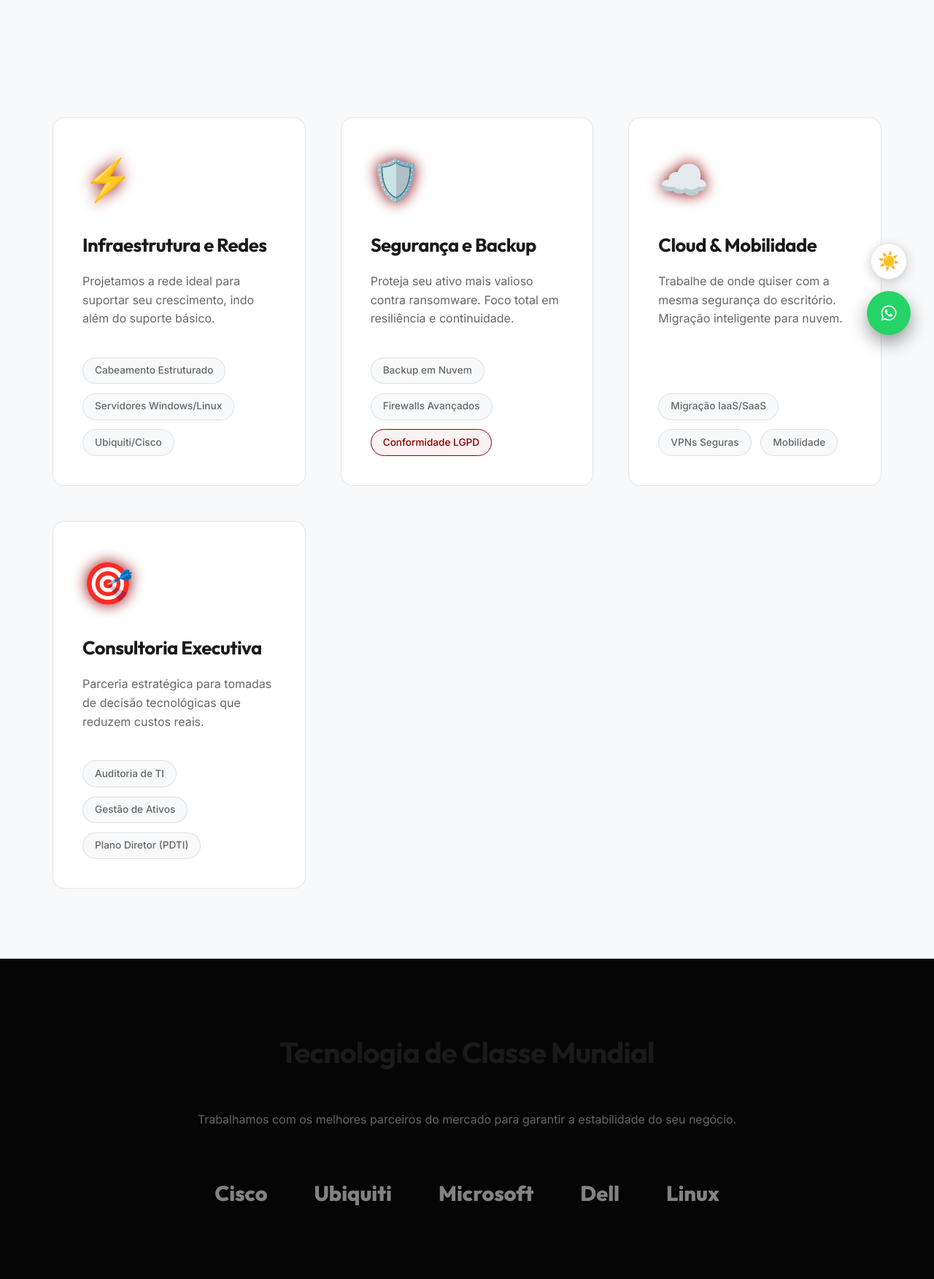
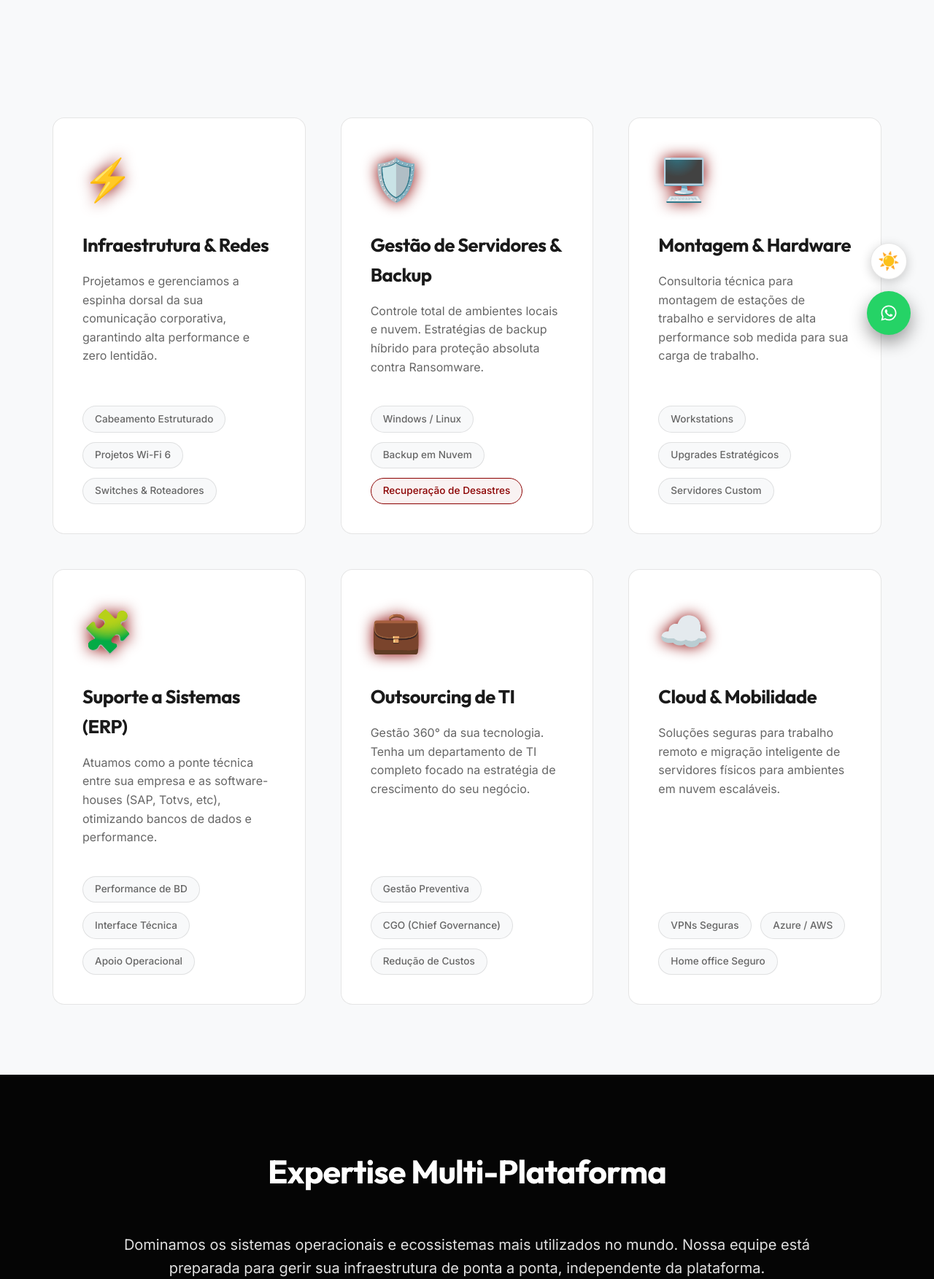
Before and after one commit to NicholasJoazeiro/ZRS-Inform-tica, a Node server app: template views/pages/servicos.ejs in a window 1280 px wide. Shown: the part 309-2062 px from the top of the page at 73% size. Run offline with Node 20, Linux system fonts and the light colour scheme; the template is opened without the code that fills it, so the values that code supplies are empty.

Commit message:
Update favicon and finalize remaining portal refinements

```diff
--- a/package.json
+++ b/package.json
@@ -6,12 +6,16 @@
   "scripts": {
     "start": "node server.js",
     "dev": "nodemon server.js",
-    "build": "node build.js"
+    "build": "node build.js",
+    "deploy": "gh-pages -d dist"
   },
   "dependencies": {
     "compression": "^1.7.4",
     "ejs": "^3.1.9",
     "express": "^4.18.2",
     "helmet": "^7.1.0"
+  },
+  "devDependencies": {
+    "gh-pages": "^6.3.0"
   }
 }
--- a/server.js
+++ b/server.js
@@ -33,7 +33,7 @@ const mockBlogs = [
         id: 1,
         slug: 'como-proteger-sua-empresa-contra-ransomware',
         title: 'Como proteger sua empresa contra Ransomware',
-        date: '10 Jun 2026',
+        date: '02 Abr 2026',
         excerpt: 'Descubra as melhores práticas e ferramentas para blindar a rede do seu negócio contra ataques sequestradores de dados.',
         content: '<p>A segurança da informação tornou-se uma pauta crítica para empresas de todos os portes. O <strong>ransomware</strong>, um tipo de malware que criptografa os dados e exige resgate para liberar o acesso, tem sido uma das ameaças mais severas. Para se proteger, invista em firewalls de nova geração, mantenha seus sistemas e softwares rigorosamente atualizados, eduque sua equipe para não clicar em links suspeitos e, acima de tudo, tenha uma política de <strong>backup em nuvem imutável e descentralizada</strong>. Se sua rede for comprometida, um backup limpo é a única garantia de retomada das operações sem perdas financeiras absurdas.</p>'
     },
@@ -41,7 +41,7 @@ const mockBlogs = [
         id: 2,
         slug: 'vantagens-da-terceirizacao-de-ti-no-vale-do-sinos',
         title: 'Vantagens da Terceirização de TI no Vale do Sinos',
-        date: '02 Jun 2026',
+        date: '02 Abr 2026',
         excerpt: 'Entenda por que empresas locais estão migrando para o modelo de atendimento contratual preventivo.',
         content: '<p>Profissionalizar a TI muitas vezes significa parar de "apagar incêndios". O modelo de outsourcing, ou terceirização, permite que indústrias e comércios no Vale do Sinos transfiram a responsabilidade de gerir redes e suporte técnico para especialistas focados em resultados contínuos. As vantagens incluem <strong>redução de custos operacionais (até 30%)</strong>, monitoramento 24/7 para identificar falhas antes que elas parem a sua equipe e o cumprimento total das regulamentações complexas da <strong>LGPD</strong>, garantindo mais previsibilidade financeira do que um suporte pontual "quebra-conserta".</p>'
     },
@@ -49,7 +49,7 @@ const mockBlogs = [
         id: 3,
         slug: 'o-que-e-cabeamento-estruturado',
         title: 'O que é Cabeamento Estruturado?',
-        date: '25 Mai 2026',
+        date: '02 Abr 2026',
         excerpt: 'Um guia rápido sobre a espinha dorsal da sua comunicação de dados e voz.',
         content: '<p>Se o servidor é o cérebro da infraestrutura, o cabeamento é o sistema nervoso. O <strong>cabeamento estruturado</strong> é um método padronizado para desenhar e instalar sistemas de cabeamento de maneira que ele suporte múltiplas aplicações de tráfego, garantindo performance e facilitando manutenções ou futuras expansões. Evite os "fios emaranhados" que causam lentidão extrema e defeitos intermitentes. Um bom projeto padronizado utiliza normas ISO/EIA/TIA, garantindo durabilidade de até 10 anos da rede local.</p>'
     },
@@ -57,7 +57,7 @@ const mockBlogs = [
         id: 4,
         slug: 'migracao-para-nuvem-por-onde-comecar',
         title: 'Migração para Nuvem: Por onde começar?',
-        date: '15 Mai 2026',
+        date: '02 Abr 2026',
         excerpt: 'Saiba quais sistemas do seu ERP ou arquivos locais devem ir primeiro para a Cloud.',
         content: '<p>A jornada para a nuvem não precisa (e nem deve) ser feita toda de uma vez. O caminho mais recomendado é iniciar por serviços periféricos não-críticos, como o e-mail corporativo ou o armazenamento de backups de cold-storage. Com o tempo e o ganho de confiança na disponibilidade do ambiente Cloud, sistemas pesados de ERP e bancos de dados transacionais podem ser mapeados e migrados. Trabalhar com um consultor garante que o processo aconteça sem downtime (tempo de inatividade) para sua equipe.</p>'
     },
@@ -65,9 +65,49 @@ const mockBlogs = [
         id: 5,
         slug: 'melhorando-o-sinal-wi-fi-na-sua-empresa',
         title: 'Melhorando o sinal Wi-Fi na sua empresa',
-        date: '04 Mai 2026',
+        date: '02 Abr 2026',
         excerpt: 'Dicas essenciais para eliminar zonas de sombra de conectividade no ambiente de trabalho.',
         content: '<p>O Wi-Fi da empresa caindo constantemente é um dos maiores gargalos de produtividade. Primeiro: o roteador comum da operadora não foi projetado para dezenas de dispositivos. O investimento em <strong>Access Points (APs) gerenciáveis</strong> de nível corporativo (como os da Cisco ou Ubiquiti) e a elaboração de um <em>site survey</em> resolvem 95% do problema. Esses sistemas corporativos sabem fazer o <em>roaming</em> eficiente (transição entre os roteadores) e dividem o tráfego de convidados da rede interna corporativa.</p>'
+    },
+    {
+        id: 6,
+        slug: 'montagem-de-maquinas-performance-sob-medida',
+        title: 'Montagem de Máquinas: Performance sob medida',
+        date: '02 Abr 2026',
+        excerpt: 'Por que o hardware customizado é a melhor escolha para engenharia, design e servidores.',
+        content: '<p>Muitas vezes, as estações de trabalho "de prateleira" não entregam o desempenho necessário para softwares pesados de renderização ou grandes bases de dados. A <strong>consultoria em hardware</strong> foca em entender o gargalo da sua operação — seja ele processamento, memória ou I/O de disco — para montar máquinas que entregam o máximo de ROI. O uso de componentes certificados garante não só velocidade, mas a <strong>estabilidade térmica e longevidade</strong> que sua empresa precisa.</p>'
+    },
+    {
+        id: 7,
+        slug: 'suporte-ti-para-sistemas-erp',
+        title: 'Suporte TI para Sistemas ERP (SAP, Totvs, etc)',
+        date: '02 Abr 2026',
+        excerpt: 'Como uma TI especializada ajuda na comunicação com as software-houses.',
+        content: '<p>Um dos maiores problemas das empresas é a "briga" entre o suporte do sistema de gestão e a infraestrutura de rede. Nossa equipe atua como a <strong>ponte técnica</strong>, garantindo que o banco de dados esteja otimizado, que as permissões de rede estejam corretas e que a latência não atrapalhe o fechamento do mês. Ter um suporte de TI que entende as necessidades de um ERP economiza horas de chamados inúteis e garante que seu sistema nunca pare por culpa da rede.</p>'
+    },
+    {
+        id: 8,
+        slug: 'backup-hibrido-a-estrategia-vencedora',
+        title: 'Backup Híbrido: A Estratégia Vencedora',
+        date: '02 Abr 2026',
+        excerpt: 'Entenda por que você deve ter cópias locais e na nuvem simultaneamente.',
+        content: '<p>A regra 3-2-1 de backup continua sendo o padrão ouro: 3 cópias, em 2 mídias diferentes, sendo 1 fora do site. O <strong>backup híbrido</strong> une a velocidade de recuperação do backup local (via NAS ou Servidor dedicado) com a segurança extrema da imutabilidade na nuvem (Cloud). Em caso de um desastre físico, seus dados estão seguros fora da empresa. Em caso de uma deleção acidental, a recuperação é instantânea via rede local.</p>'
+    },
+    {
+        id: 9,
+        slug: 'gestao-de-servidores-estabilidade-e-lucro',
+        title: 'Gestão de Servidores: Estabilidade é Lucro',
+        date: '02 Abr 2026',
+        excerpt: 'Monitoramento proativo que evita paradas inesperadas na sua produção.',
+        content: '<p>Um servidor que para por 1 hora pode significar milhares de reais em prejuízo. A <strong>gestão proativa de servidores</strong> utiliza ferramentas de monitoramento em tempo real que nos avisam sobre falhas de hardware iminentes, falta de espaço em disco ou picos excessivos de carga antes que eles causem um travamento. Manter o ambiente atualizado e seguro não é opcional, é o que garante que sua equipe de vendas e produção continue faturando sem interrupções.</p>'
+    },
+    {
+        id: 10,
+        slug: 'outsourcing-de-ti-o-parceiro-estratégico',
+        title: 'Outsourcing de TI: O Parceiro Estratégico',
+        date: '02 Abr 2026',
+        excerpt: 'Como transformar a tecnologia de centro de custo em motor de crescimento.',
+        content: '<p>Contratar uma consultoria de TI completa (Outsourcing) é permitir que sua empresa foque no que ela faz de melhor. Nós assumimos a responsabilidade total pela governança digital, desde o suporte ao usuário final até o planejamento do orçamento anual de tecnologia. Com reuniões de alinhamento estratégico, garantimos que a TI esteja sempre um passo à frente das necessidades do negócio, antecipando investimentos e evitando "sustos" financeiros com infraestrutura.</p>'
     }
 ];
 
--- a/views/pages/index.ejs
+++ b/views/pages/index.ejs
@@ -165,8 +165,8 @@
     display: flex;
     align-items: center;
     position: relative;
-    background: linear-gradient(rgba(0, 0, 0, 0.7), rgba(0, 0, 0, 0.85)),
-                url('https://images.unsplash.com/photo-1558494949-ef010cbdcc31?ixlib=rb-1.2.1&auto=format&fit=crop&w=1950&q=80') center/cover;
+    background: linear-gradient(rgba(0, 0, 0, 0.75), rgba(0, 0, 0, 0.9)),
+                url('<%= basePath %>/assets/images/hero-bg-v3.png') center/cover;
     overflow: hidden;
 }
 
--- a/views/pages/servicos.ejs
+++ b/views/pages/servicos.ejs
@@ -12,45 +12,67 @@
         <div class="container grid-dynamic">
             <div class="glass-card service-card reveal" style="--delay: 0.1s">
                 <div class="card-icon glow-icon">⚡</div>
-                <h3 class="service-name">Infraestrutura e Redes</h3>
-                <p>Projetamos a rede ideal para suportar seu crescimento, indo além do suporte básico.</p>
+                <h3 class="service-name">Infraestrutura & Redes</h3>
+                <p>Projetamos e gerenciamos a espinha dorsal da sua comunicação corporativa, garantindo alta performance e zero lentidão.</p>
                 <div class="service-tags">
                     <span>Cabeamento Estruturado</span>
-                    <span>Servidores Windows/Linux</span>
-                    <span>Ubiquiti/Cisco</span>
+                    <span>Projetos Wi-Fi 6</span>
+                    <span>Switches & Roteadores</span>
                 </div>
             </div>
 
             <div class="glass-card service-card reveal" style="--delay: 0.2s">
                 <div class="card-icon glow-icon">🛡️</div>
-                <h3 class="service-name">Segurança e Backup</h3>
-                <p>Proteja seu ativo mais valioso contra ransomware. Foco total em resiliência e continuidade.</p>
+                <h3 class="service-name">Gestão de Servidores & Backup</h3>
+                <p>Controle total de ambientes locais e nuvem. Estratégias de backup híbrido para proteção absoluta contra Ransomware.</p>
                 <div class="service-tags">
+                    <span>Windows / Linux</span>
                     <span>Backup em Nuvem</span>
-                    <span>Firewalls Avançados</span>
-                    <span class="tag-alert">Conformidade LGPD</span>
+                    <span class="tag-alert">Recuperação de Desastres</span>
                 </div>
             </div>
 
             <div class="glass-card service-card reveal" style="--delay: 0.3s">
-                <div class="card-icon glow-icon">☁️</div>
-                <h3 class="service-name">Cloud & Mobilidade</h3>
-                <p>Trabalhe de onde quiser com a mesma segurança do escritório. Migração inteligente para nuvem.</p>
+                <div class="card-icon glow-icon">🖥️</div>
+                <h3 class="service-name">Montagem & Hardware</h3>
+                <p>Consultoria técnica para montagem de estações de trabalho e servidores de alta performance sob medida para sua carga de trabalho.</p>
                 <div class="service-tags">
-                    <span>Migração IaaS/SaaS</span>
-                    <span>VPNs Seguras</span>
-                    <span>Mobilidade</span>
+                    <span>Workstations</span>
+                    <span>Upgrades Estratégicos</span>
+                    <span>Servidores Custom</span>
                 </div>
             </div>
 
             <div class="glass-card service-card reveal" style="--delay: 0.4s">
-                <div class="card-icon glow-icon">🎯</div>
-                <h3 class="service-name">Consultoria Executiva</h3>
-                <p>Parceria estratégica para tomadas de decisão tecnológicas que reduzem custos reais.</p>
+                <div class="card-icon glow-icon">🧩</div>
+                <h3 class="service-name">Suporte a Sistemas (ERP)</h3>
+                <p>Atuamos como a ponte técnica entre sua empresa e as software-houses (SAP, Totvs, etc), otimizando bancos de dados e performance.</p>
                 <div class="service-tags">
-                    <span>Auditoria de TI</span>
-                    <span>Gestão de Ativos</span>
-                    <span>Plano Diretor (PDTI)</span>
+                    <span>Performance de BD</span>
+                    <span>Interface Técnica</span>
+                    <span>Apoio Operacional</span>
+                </div>
+            </div>
+
+            <div class="glass-card service-card reveal" style="--delay: 0.5s">
+                <div class="card-icon glow-icon">💼</div>
+                <h3 class="service-name">Outsourcing de TI</h3>
+                <p>Gestão 360° da sua tecnologia. Tenha um departamento de TI completo focado na estratégia de crescimento do seu negócio.</p>
+                <div class="service-tags">
+                    <span>Gestão Preventiva</span>
+                    <span>CGO (Chief Governance)</span>
+                    <span>Redução de Custos</span>
+                </div>
+            </div>
+
+            <div class="glass-card service-card reveal" style="--delay: 0.6s">
+                <div class="card-icon glow-icon">☁️</div>
+                <h3 class="service-name">Cloud & Mobilidade</h3>
+                <p>Soluções seguras para trabalho remoto e migração inteligente de servidores físicos para ambientes em nuvem escaláveis.</p>
+                <div class="service-tags">
+                    <span>VPNs Seguras</span>
+                    <span>Azure / AWS</span>
+                    <span>Home office Seguro</span>
                 </div>
             </div>
         </div>
@@ -60,14 +82,15 @@
     <!-- Tech Stack / Partners -->
     <section class="tech-partners">
         <div class="container reveal">
-            <h2 class="section-title">Tecnologia de Classe Mundial</h2>
-            <p class="partners-desc">Trabalhamos com os melhores parceiros do mercado para garantir a estabilidade do seu negócio.</p>
+            <h2 class="section-title">Expertise Multi-Plataforma</h2>
+            <p class="partners-desc">Dominamos os sistemas operacionais e ecossistemas mais utilizados no mundo. Nossa equipe está preparada para gerir sua infraestrutura de ponta a ponta, independente da plataforma.</p>
             <div class="partners-logos">
-                <div class="partner">Cisco</div>
-                <div class="partner">Ubiquiti</div>
-                <div class="partner">Microsoft</div>
-                <div class="partner">Dell</div>
-                <div class="partner">Linux</div>
+                <div class="partner">Windows Server</div>
+                <div class="partner">Linux (Debian/RHEL)</div>
+                <div class="partner">macOS / iOS</div>
+                <div class="partner">Android Enterprise</div>
+                <div class="partner">Microsoft 365</div>
+                <div class="partner">Google Workspace</div>
             </div>
         </div>
     </section>
@@ -142,14 +165,25 @@
 }
 
 .tech-partners {
-
     background: #050505;
     text-align: center;
+    padding: 6rem 0;
+    border-top: 1px solid var(--border-color);
+}
+
+.tech-partners .section-title {
+    color: #ffffff;
+    font-size: 2.8rem;
 }
 
 .partners-desc {
-    color: var(--text-muted);
+    color: #e0e0e0;
+    font-size: 1.25rem;
     margin-bottom: 4rem;
+    max-width: 1000px;
+    margin-left: auto;
+    margin-right: auto;
+    line-height: 1.6;
 }
 
 .partners-logos {
@@ -157,14 +191,20 @@
     justify-content: center;
     gap: 4rem;
     flex-wrap: wrap;
-    opacity: 0.5;
+    opacity: 1;
 }
 
 .partner {
-    font-size: 1.8rem;
+    font-size: 2rem;
     font-weight: 800;
     font-family: var(--font-heading);
     color: white;
+    transition: var(--transition-smooth);
+}
+
+.partner:hover {
+    color: var(--brand-red);
+    transform: translateY(-5px);
 }
 
 @media (max-width: 768px) {
--- a/views/partials/header.ejs
+++ b/views/partials/header.ejs
@@ -6,7 +6,7 @@
     <title><%= title %></title>
     <link rel="stylesheet" href="<%= basePath %>/assets/css/style.css">
     <meta name="description" content="Segurança, Estabilidade e Inteligência em TI para o Vale do Sinos. 25 anos de expertise em infraestrutura, redes e consultoria.">
-    <link rel="icon" type="image/x-icon" href="<%= basePath %>/favicon.png">
+    <link rel="icon" type="image/png" href="<%= basePath %>/assets/images/icone.png">
 </head>
 <body>
 
```
Also changed, not shown: build.js (+45 -5 lines), views/pages/sobre.ejs (+55 -15 lines), views/pages/suporte.ejs (+9 -9 lines), public/images/hero-bg-v3.png (added), public/images/icone.png (added), 3 other files.
